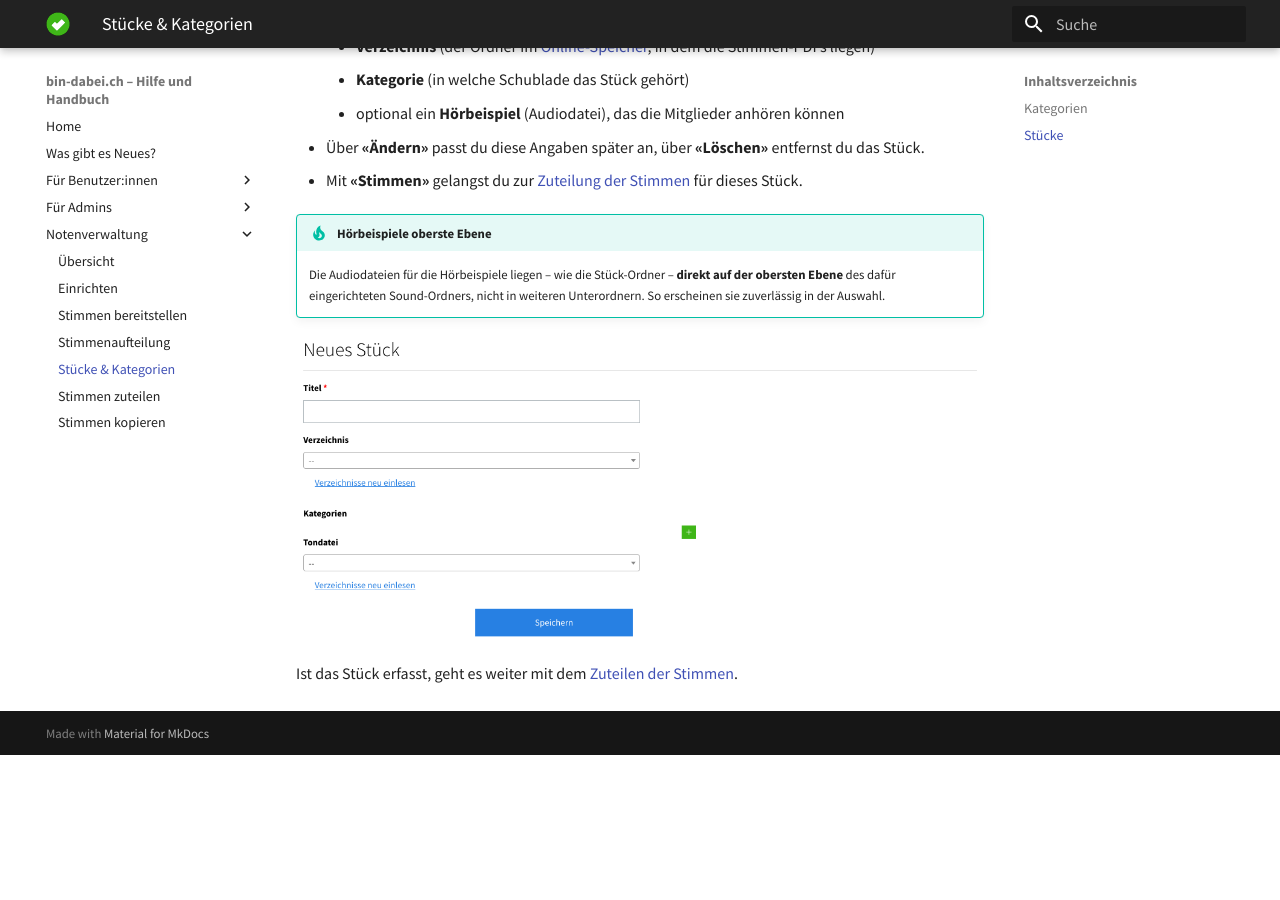
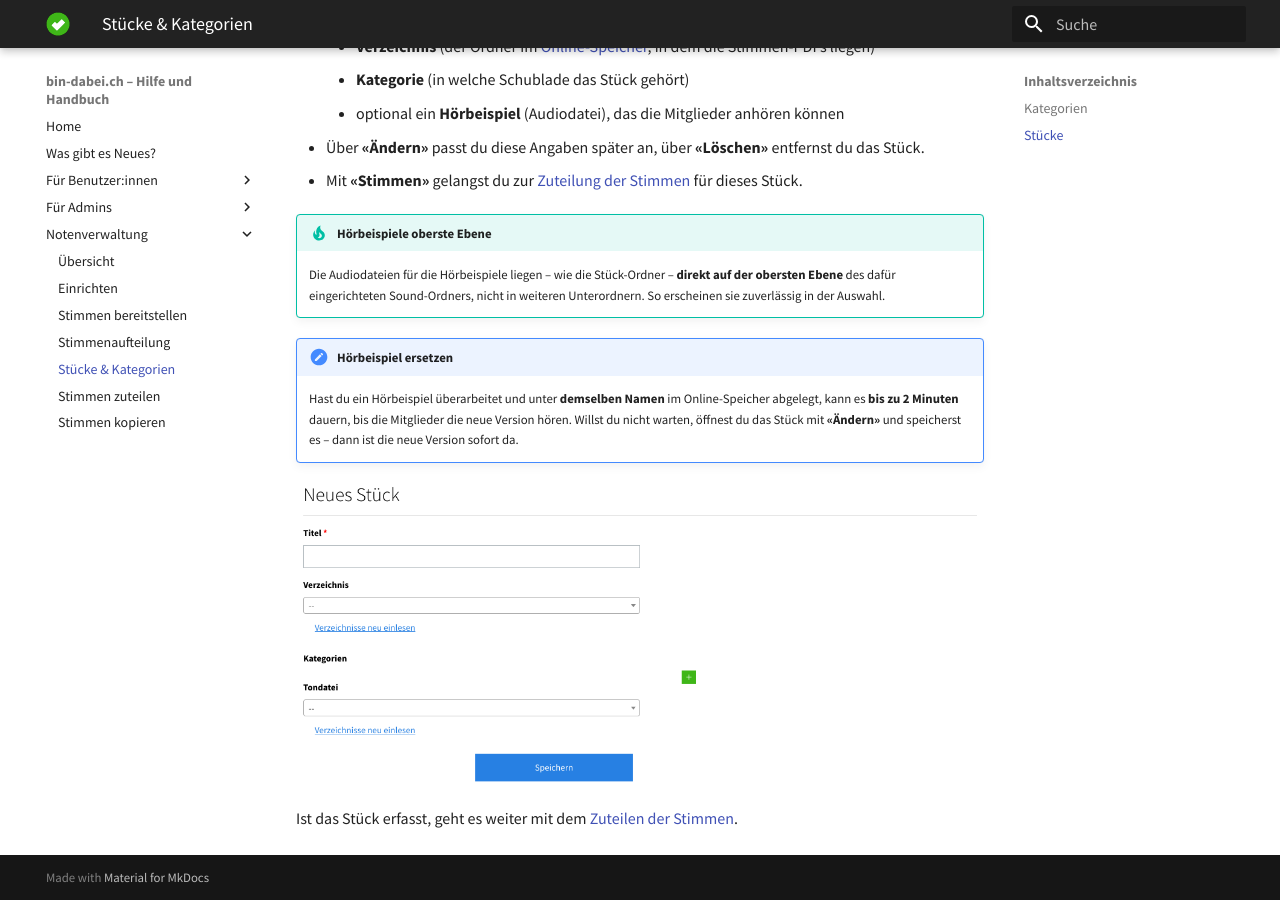
Before and after one commit to ritterg/bin-dabei-dokumentation, an MkDocs documentation site: the page built from docs/noten/stuecke.md, in a window 1280 px wide and 900 px high, scrolled down 1397 px. Built offline with MkDocs 1.6.1 and Material for MkDocs 9.7.7, drawn with Linux system fonts in a browser that asks for light colours; some web fonts are replaced; before the commit the page ends 2152 px from its top, so only the background shows below that.

Commit message:
docs(noten): note that a replaced audio sample can take up to 2 minutes to show up
Co-Authored-By: Claude Opus 5.5 <noreply@anthropic.com>

```diff
--- a/docs/noten/stuecke.md
+++ b/docs/noten/stuecke.md
@@ -34,6 +34,9 @@ In der Stück-Liste (links) siehst du alle Stücke deines Vereins – wahlweise
 !!! tip "Hörbeispiele oberste Ebene"
     Die Audiodateien für die Hörbeispiele liegen – wie die Stück-Ordner – **direkt auf der obersten Ebene** des dafür eingerichteten Sound-Ordners, nicht in weiteren Unterordnern. So erscheinen sie zuverlässig in der Auswahl.
 
+!!! note "Hörbeispiel ersetzen"
+    Hast du ein Hörbeispiel überarbeitet und unter **demselben Namen** im Online-Speicher abgelegt, kann es **bis zu 2 Minuten** dauern, bis die Mitglieder die neue Version hören. Willst du nicht warten, öffnest du das Stück mit **«Ändern»** und speicherst es – dann ist die neue Version sofort da.
+
 ![Formular «Neues Stück» mit Titel, Verzeichnis, Kategorie und Hörbeispiel](../img/noten-stueck-formular.png)
 
 Ist das Stück erfasst, geht es weiter mit dem [Zuteilen der Stimmen](/noten/stimmen-zuteilen).
```
